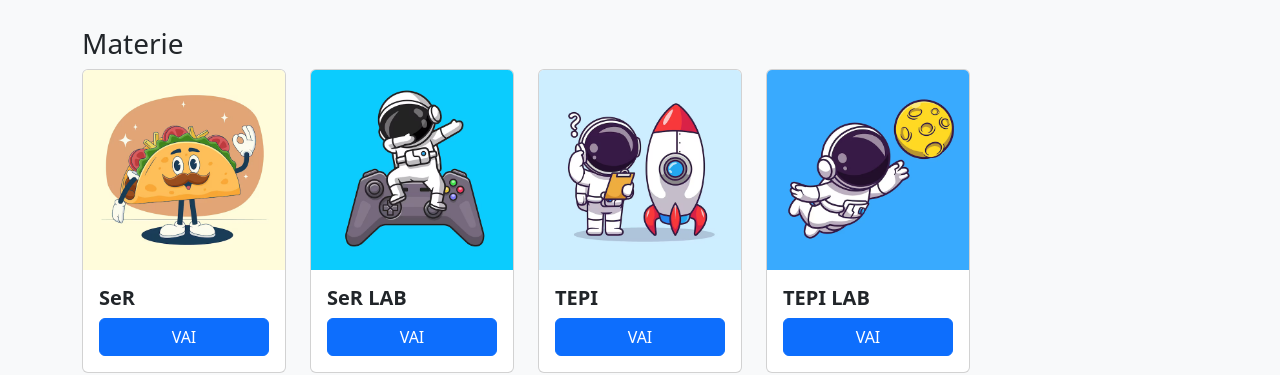
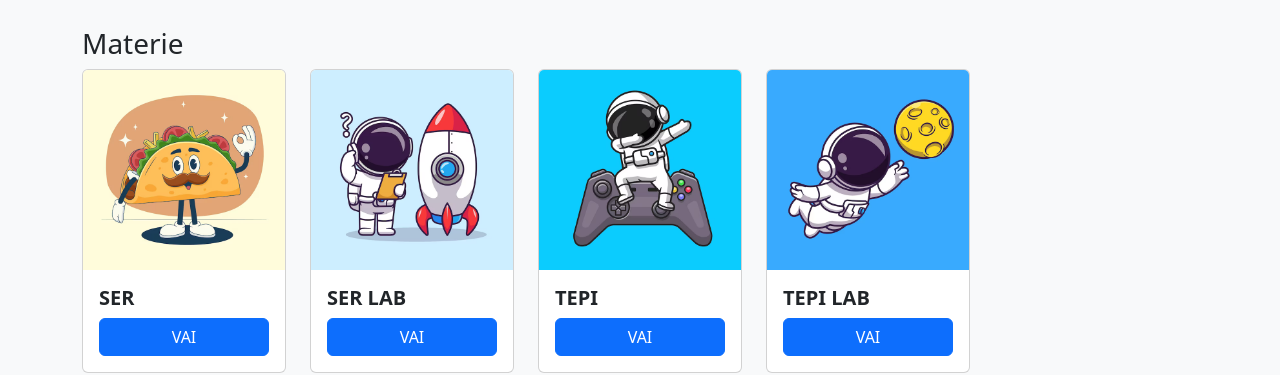
Before and after one commit to matteolegnani/matteolegnani.github.io, a plain HTML site: page index.html in a window 1280 px wide. Shown: the part 451-826 px from the top of the page. Drawn offline with nearby package versions, Linux system fonts and the light colour scheme.

Commit message:
modifica

```diff
--- a/index.html
+++ b/index.html
@@ -93,7 +93,7 @@
                         <div class="card h-100">
                             <img src="./assets/images/cards/9.png" class="card-img-top" alt="...">
                             <div class="card-body">
-                                <h5 class="card-title">SeR</h5>
+                                <h5 class="card-title">SER</h5>
                                 <div class="d-grid gap-2">
                                     <a href="pages/lesson.html?year=2023&grade=3DI&topic=S€R&subject=SISTEMI%20E%20RETI" class="btn btn-primary">VAI</a>
                                 </div>
@@ -102,9 +102,9 @@
                     </div>
                     <div class="col">
                         <div class="card h-100">
-                            <img src="./assets/images/cards/37.png" class="card-img-top" alt="...">
+                            <img src="./assets/images/cards/32.png" class="card-img-top" alt="...">
                             <div class="card-body">
-                                <h5 class="card-title">SeR LAB</h5>
+                                <h5 class="card-title">SER LAB</h5>
                                 <div class="d-grid gap-2">
                                     <a href="pages/lesson.html?year=2023&grade=3DI&topic=LS€R&subject=SISTEMI%20E%20RETI" class="btn btn-primary">VAI</a>
                                 </div>
@@ -113,7 +113,7 @@
                     </div>
                     <div class="col">
                         <div class="card h-100">
-                            <img src="./assets/images/cards/32.png" class="card-img-top" alt="...">
+                            <img src="./assets/images/cards/37.png" class="card-img-top" alt="...">
                             <div class="card-body">
                                 <h5 class="card-title">TEPI</h5>
                                 <div class="d-grid gap-2">
```
